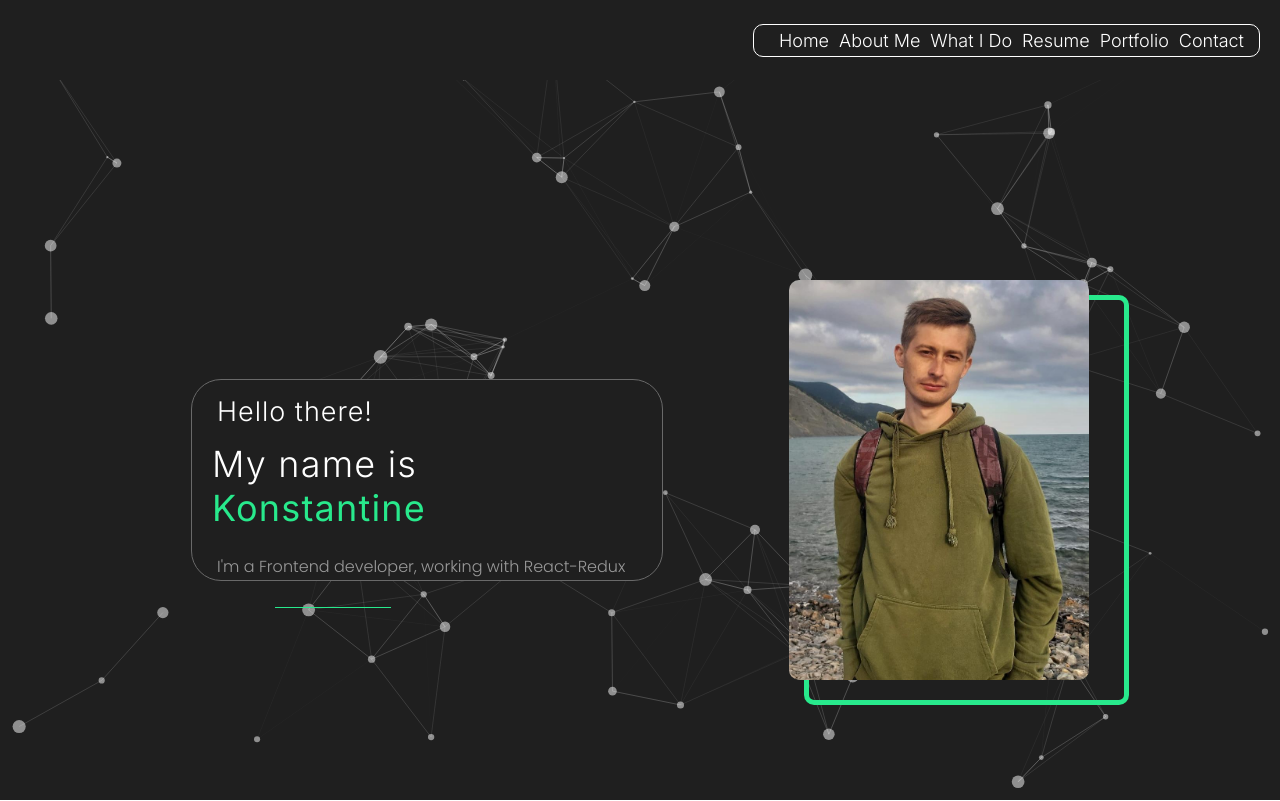
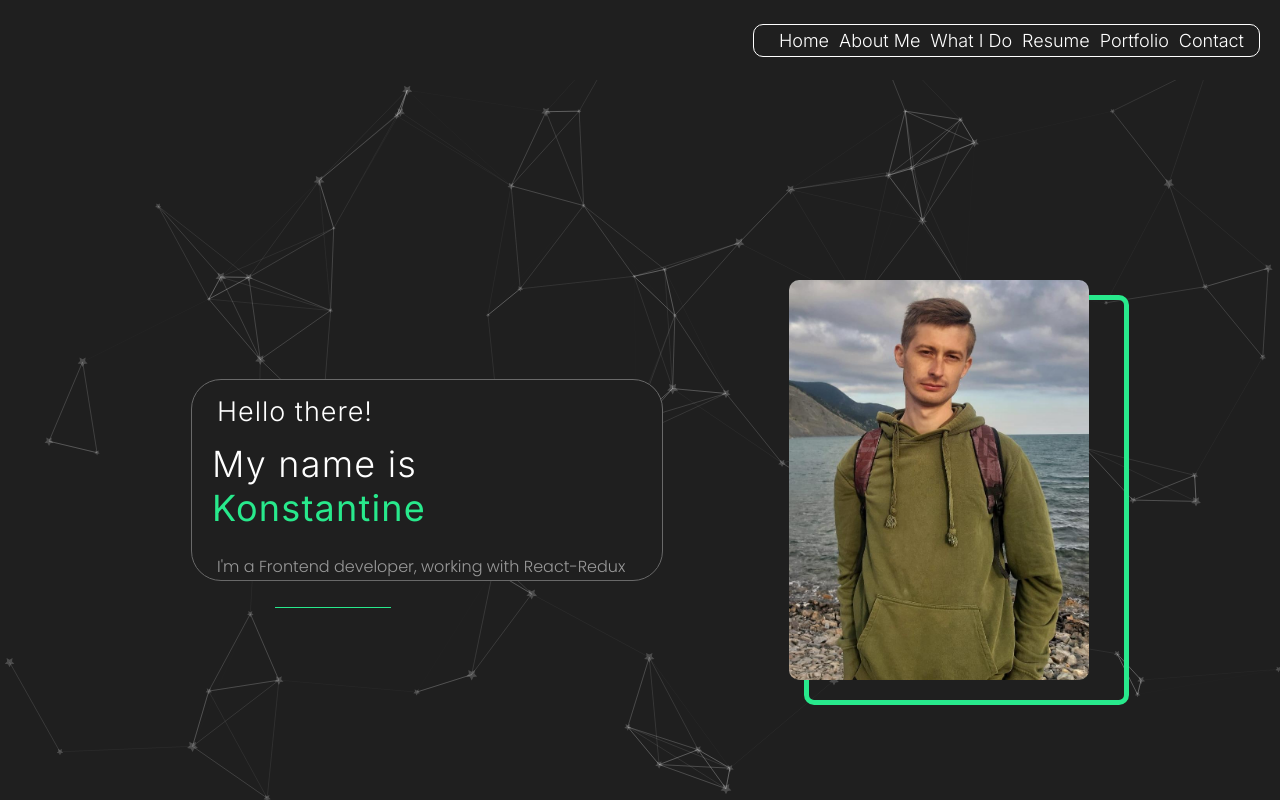
Before and after one commit to krlkonstantine/krl-portfolio, a React (Create React App) app: page / in a window 1280 px wide. Shown: the top 801 px of the page. Built offline with nearby package versions, Linux system fonts and the light colour scheme.

Commit message:
awesome-reveal implemented

```diff
--- a/package.json
+++ b/package.json
@@ -15,6 +15,7 @@
     "node-sass": "^7.0.3",
     "nth-check": "^2.1.1",
     "react": "^18.2.0",
+    "react-awesome-reveal": "^4.2.5",
     "react-dom": "^18.2.0",
     "react-scripts": "^5.0.1",
     "react-tsparticles": "^2.11.0",
--- a/src/Components/Contact/Contact.tsx
+++ b/src/Components/Contact/Contact.tsx
@@ -1,25 +1,30 @@
 import React from 'react';
 import stylesContact from './Contact.module.scss'
 import {CategoryTitle} from "../common/CategoryTitle/CategoryTitle";
+import {Slide} from "react-awesome-reveal";
 
 export const Contact = () => {
     return (
+        <Slide duration={2000}>
         <div className={stylesContact.contactContainer}>
             <div className={stylesContact.formContainer}>
-                    <CategoryTitle phraseBeginning={"Contact"} />
+                <CategoryTitle phraseBeginning={"Contact"}/>
                     <form className={stylesContact.contactForm} action="send">
                         <span className={stylesContact.sendMeAMessage}>Send me a message</span>
                         <input className={stylesContact.input} placeholder={"Name"} type="text"/>
                         <input className={stylesContact.input} placeholder={"Email"} type="text"/>
-                    <textarea className={stylesContact.textArea} placeholder={"Tell me more about your needs..."} name=""
+                        <textarea className={stylesContact.textArea} placeholder={"Tell me more about your needs..."}
+                                  name=""
                                   id="">
                     </textarea>
                     </form>
+
                 <button type="submit" className={stylesContact.sendButton}>
                     Send Message
                 </button>
 
             </div>
         </div>
+        </Slide>
     );
 };
--- a/src/Components/Footer/Footer.module.scss
+++ b/src/Components/Footer/Footer.module.scss
@@ -34,6 +34,7 @@
         fill: $secondaryFontColor;
         &:hover {
           fill: $primaryColor;
+          transition: all 0.4s ease-in-out 0s;
         }
       }
     }
--- a/src/Components/Header/Nav/Nav.module.scss
+++ b/src/Components/Header/Nav/Nav.module.scss
@@ -11,6 +11,8 @@
 
   &:hover {
     border: 1px solid $primaryColor;
+    transition: all 0.4s ease-in-out 0s;
+
   }
 
   .navBarLink {
@@ -24,6 +26,8 @@
       font-size: 18px;
       text-decoration: none;
       color: $primaryColor;
+      transition: all 0.4s ease-in-out 0s;
+
     }
   }
 }
--- a/src/Components/Home/Home.tsx
+++ b/src/Components/Home/Home.tsx
@@ -1,6 +1,9 @@
 import React from 'react';
 import homeStyle from './Home.module.scss'
 import {TsParticles} from "../common/Particles/TsParticles";
+import {AttentionSeeker} from "react-awesome-reveal";
+import {Slide } from "react-awesome-reveal";
+
 
 class Properties<T, U> {
 }
@@ -19,11 +22,13 @@ export const Home = (props: AboutMePropsType) => {
                     <h1>My name is <span>Konstantine</span></h1>
                     <p className={homeStyle.shortPrestext}>I'm a Frontend developer, working with React-Redux</p>
                 </div>
-                <div  className={homeStyle.greetingImgContainer}>
-                    <div style={props.style} className={homeStyle.myImg}>
+                <Slide direction={"right"} duration={1200}>
+                    <div className={homeStyle.greetingImgContainer}>
+                        <div style={props.style} className={homeStyle.myImg}>
 
+                        </div>
                     </div>
-                </div>
+                </Slide >
                 <TsParticles />
             </div>
 
--- a/src/Components/MyWork/CertainWork/CertainWork.module.scss
+++ b/src/Components/MyWork/CertainWork/CertainWork.module.scss
@@ -13,6 +13,7 @@
   &:hover {
     border: 1px solid $primaryColor;
     background-color: $basicBackgroungColor;
+    transition: all 0.4s ease-in-out 0s;
   }
 
   .imageContainer {
@@ -52,6 +53,7 @@
       &:hover {
         background-color: $secondaryBackgroungColor;
         color: $primaryColor;
+        transition: all 0.4s ease-in-out 0s;
       }
     }
 
@@ -63,6 +65,7 @@
     margin: 10px 0 10px;
  &:hover{
    color: $primaryColor;
+   transition: all 0.4s ease-in-out 0s;
  }
   }
 
--- a/src/Components/MyWork/MyWork.tsx
+++ b/src/Components/MyWork/MyWork.tsx
@@ -4,6 +4,8 @@ import {CertainWork, WorksType} from "./CertainWork/CertainWork";
 import {CategoryTitle} from "../common/CategoryTitle/CategoryTitle";
 import todoImage from "../../assets/img/ToDoList.jpg"
 import socialNetImage from "../../assets/img/sNetwork.jpg"
+import {Zoom} from "react-awesome-reveal";
+
 
 export const MyWork = () => {
 
@@ -36,12 +38,14 @@ export const MyWork = () => {
                 <CategoryTitle phraseBeginning={'Featured'} accentWord={'Projects'} />
                 <div className={myWorkStyles.workContainer}>
                     {MyWorks.map(certainWork =>
+                        <Zoom duration={900}>
                         <CertainWork key={certainWork.key}
                             style={certainWork.style}
                             workImg={certainWork.workImg}
                                      workAddress={certainWork.workAddress}
                                      skillTitle={certainWork.skillTitle}
                                      skillDescription={certainWork.skillDescription}/>
+                        </Zoom>
                     )}
                 </div>
 
--- a/src/Components/Skills/MySkills.tsx
+++ b/src/Components/Skills/MySkills.tsx
@@ -5,6 +5,7 @@ import {CategoryTitle} from "../common/CategoryTitle/CategoryTitle";
 import reactLogo from "../../assets/img/react_logo.png"
 import reduxLogo from "../../assets/img/redux_logo.svg"
 import reactNativeLogo from "../../assets/img/r_native_logo.webp"
+import {Fade} from "react-awesome-reveal";
 
 
 export const MySkills = () => {
@@ -27,6 +28,7 @@ export const MySkills = () => {
         }
     ]
     return (
+        <Fade delay={700}>
             <div className={MySkillsContainer.mainSkills}>
                 <div className={MySkillsContainer.skillsSpecialContainer}>
                     <div className={MySkillsContainer.skillsTitle}>
@@ -41,5 +43,6 @@ export const MySkills = () => {
 
                 </div>
             </div>
+        </Fade>
     );
 };
--- a/src/Components/Skills/Skill/Skill.module.scss
+++ b/src/Components/Skills/Skill/Skill.module.scss
@@ -19,6 +19,7 @@
   &:hover {
     border: 1px solid $primaryColor;
     background-color: $basicBackgroungColor;
+    transition: all 0.4s ease-in-out 0s;
   }
 
   .iconContainer {
@@ -34,6 +35,7 @@
 
     &:hover {
       color: $primaryColor;
+      transition: all 0.4s ease-in-out 0s;
     }
 
     &::after {
--- a/src/Components/common/Particles/TsParticles.tsx
+++ b/src/Components/common/Particles/TsParticles.tsx
@@ -56,7 +56,7 @@ export const TsParticles = () => {
                 },
                 particles: {
                     color: {
-                        value: "#ffffff",
+                        value: "rgba(255,255,255,0.53)",
                     },
                     links: {
                         color: "#ffffff",
@@ -72,7 +72,7 @@ export const TsParticles = () => {
                             default: "bounce",
                         },
                         random: false,
-                        speed: 2,
+                        speed: 1,
                         straight: false,
                     },
                     number: {
@@ -83,17 +83,17 @@ export const TsParticles = () => {
                         value: 80,
                     },
                     opacity: {
-                        value: 0.5,
+                        value: 0.2,
                     },
                     shape: {
-                        type: "circle",
+                        type: "star",
                     },
                     size: {
-                        value: { min: 1, max: 7 },
+                        value: { min: 1, max: 3 },
                     },
                 },
                 detectRetina: true,
-                zIndex: -10,
+                zIndex: -2,
                 position: "absolute"
             }}
         />
```
Also changed, not shown: src/Components/Footer/Footer.tsx (+17 -7 lines), 1 other file (tests, documents, lock files or other folders). Lines whose indentation alone changed are shown as unchanged.
